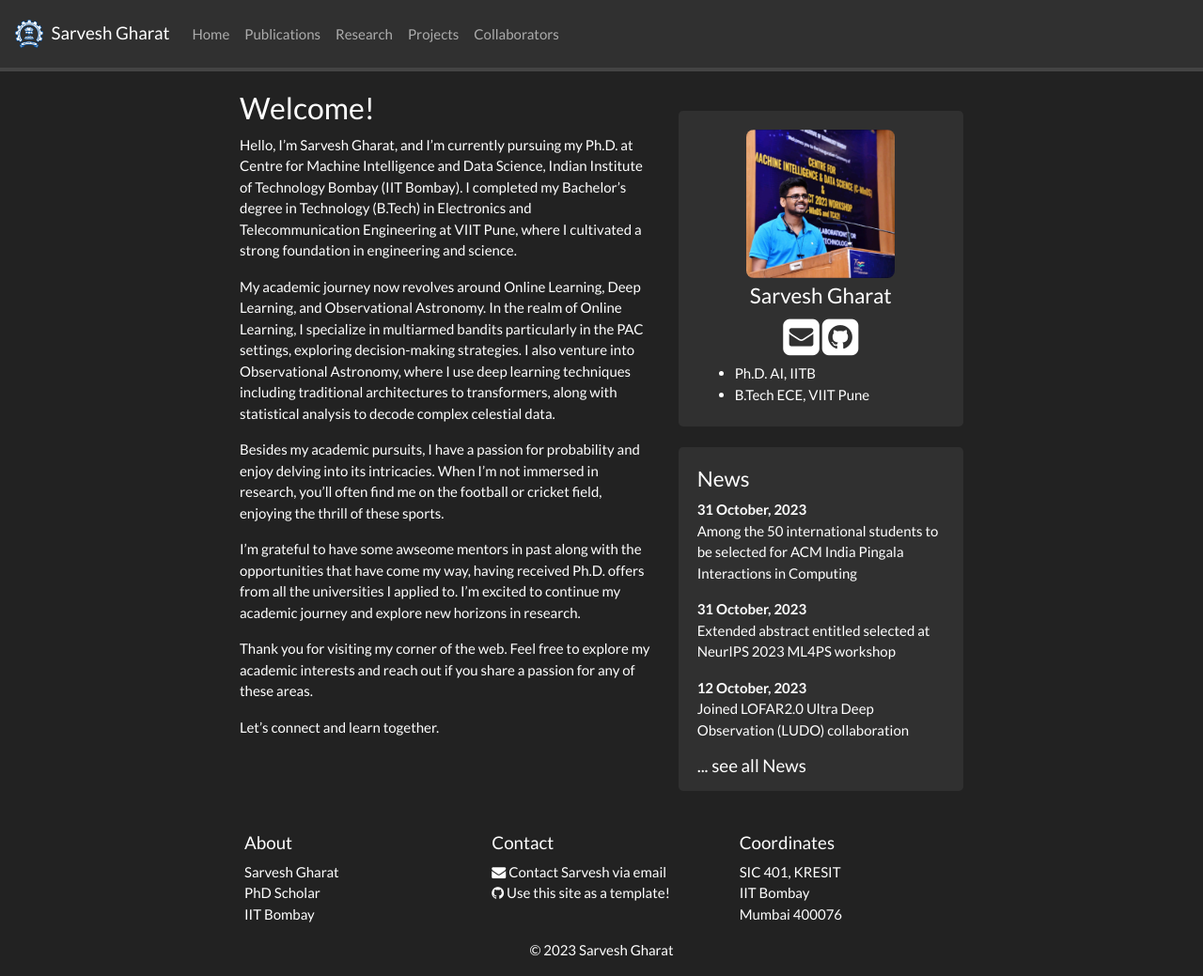
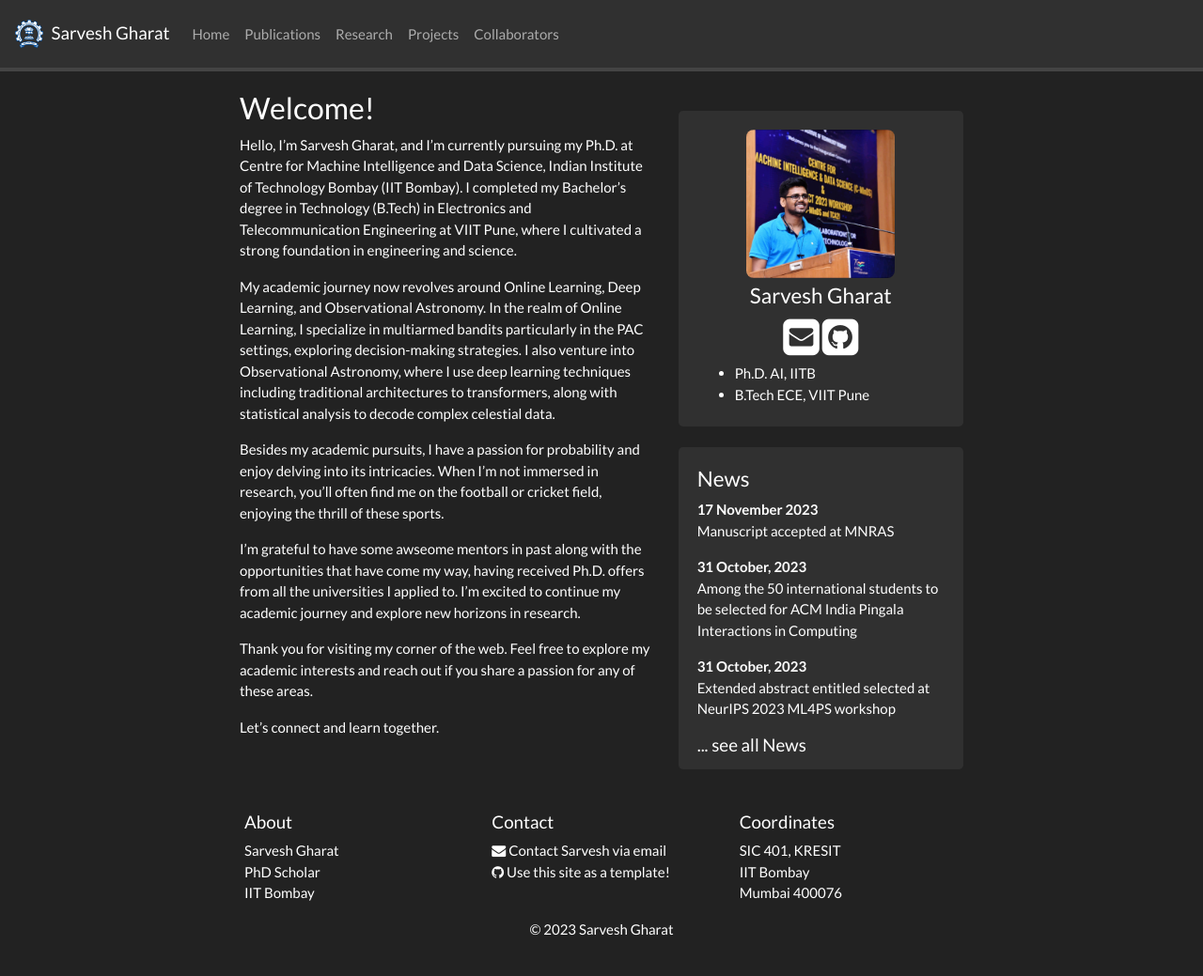
Before and after one commit to SarveshVGharat/SarveshVGharat.github.io, a Jekyll site: the page built from _pages/home.md, in a window 1280 px wide and 1039 px high. Shown: the whole window at 94% size. Built offline with Jekyll 4.4.1, drawn with Linux system fonts in a browser that asks for light colours; nearby versions of some CDN libraries; a style sheet for code colours, icons or effects is not loaded.

Commit message:
Update news.yml

```diff
--- a/_data/news.yml
+++ b/_data/news.yml
@@ -1,3 +1,6 @@
+- date: 17 November 2023
+  headline: "Manuscript accepted at MNRAS"
+
 - date: 31 October, 2023
   headline: "Among the 50 international students to be selected for ACM India Pingala Interactions in Computing"
 
```
